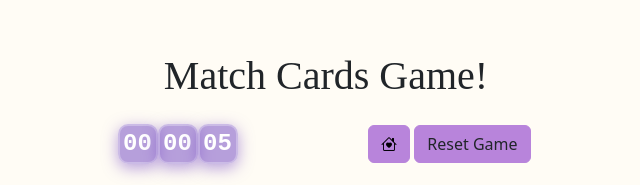
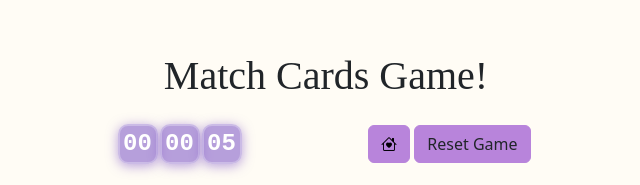
Before and after one commit to SarahITss/match-cards-game, a website: page gameStart.html in a window 1280 px wide. Shown: the part 127-312 px from the top of the page, 314-954 px from the left. Drawn offline with nearby package versions, Linux system fonts and the light colour scheme.

Commit message:
Updates Page

```diff
--- a/gameStart.html
+++ b/gameStart.html
@@ -102,7 +102,7 @@
             justify-content: center;
             align-items: center;
             background: rgba(111, 66, 193, 0.5);
-            box-shadow: 0 4px 15px rgba(111, 66, 193, 0.5);
+            box-shadow: 0 2px 12px rgba(111, 66, 193, 0.5);
             transition: transform 0.3s ease, background 0.3s ease;
         }
 
@@ -138,7 +138,7 @@
         <h1 class="mb-4" style="font-family: 'Times New Roman', Times, serif; ">Match Cards Game!</h1>
 
         <div class="d-flex justify-content-between align-items-center mb-4">
-            <div class="timer-container row px-2">
+            <div class="timer-container row px-2" style="gap: 2px;">
                 <div class="timer-part" id="hours">00</div>
                 <div class="timer-part" id="minutes">00</div>
                 <div class="timer-part" id="seconds">00</div>
```
